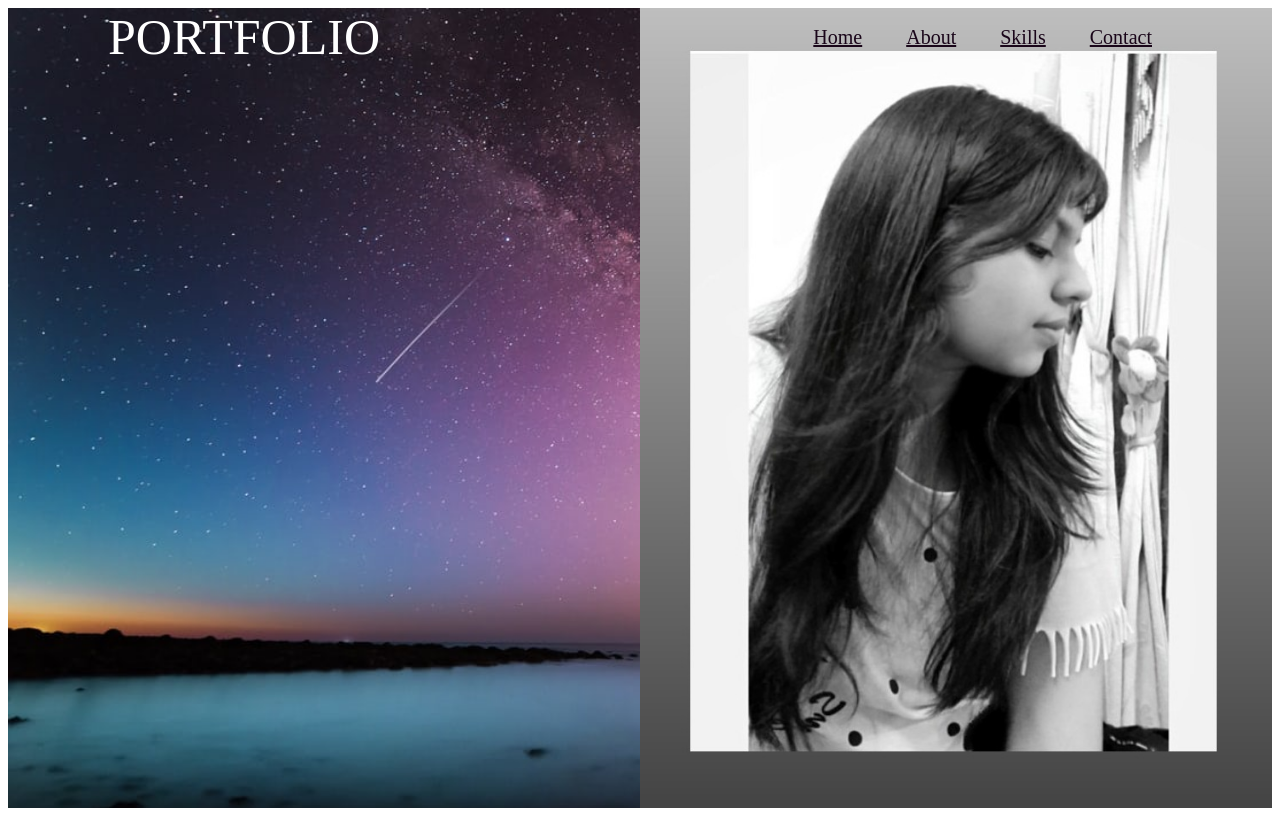
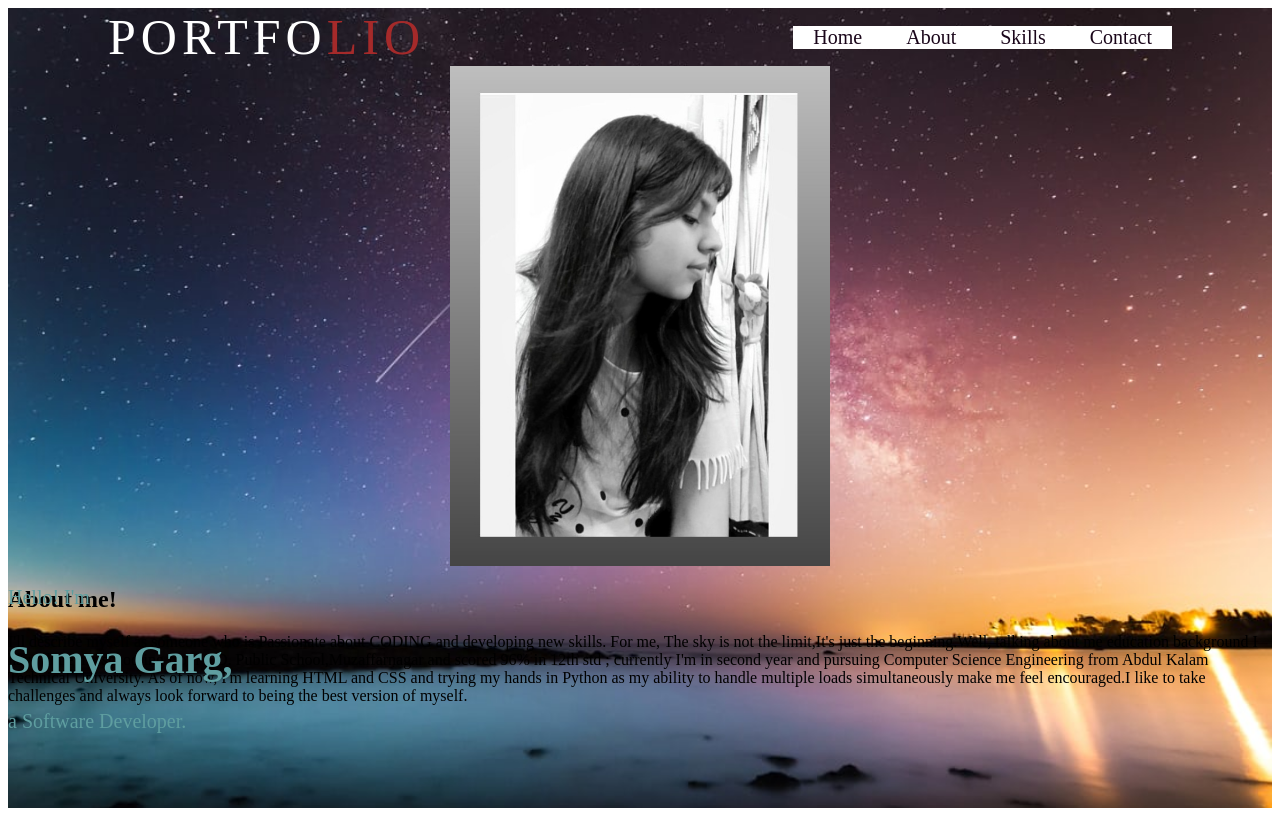
Before and after one commit to SomyaGarg611/Portfolio, a plain HTML site: page portfolio/portfolio.html in a window 1280 px wide. Drawn offline with Linux system fonts and the light colour scheme.

Commit message:
hover added

```diff
--- a/portfolio/portfolio.css
+++ b/portfolio/portfolio.css
@@ -1,8 +1,9 @@
 header{
+    overflow: hidden;
     width: 100%;
     height: 100vh;
-    background: url("img/portfolio.somya.jpg") , url("img/portfolio.background.jpeg");
-    background-size: 50%  100%, cover;
+    background: url("img/portfolio.background.jpeg");
+    background-size: cover;
     background-position: right,center  ;
     background-repeat: no-repeat,no-repeat ;
 }
@@ -10,16 +11,44 @@ header{
     color: white;
     font-size: 50px;
     margin-left: 100px;
+    letter-spacing: 5px;
 }
+
 .menu a{
     color: rgb(26, 6, 26);
     padding: 10px 20px;
     font-size: 20px;
+    text-decoration: none;
 }
 .menu{
     margin-right: 100px ;
+    background: white;
+
 }
 nav{
     align-items: center;
     display: flex;
     justify-content: space-between;
+}
+
+
+#profile-pic{
+    width: 30%;
+    height: 500px;
+    margin: auto;
+    background-image: url(/portfolio/img/portfolio.somya.jpg);
+    background-size: cover;
+    background-repeat: no-repeat;
+     -webkit-filter: blur(0.5px);
+}
+.logo span{
+    color: brown;
+}
+.menu a:hover{
+    background: brown;
+}
+.text{
+    color: cadetblue;
+    font-size: 20px;
+    position: absolute;
+}
--- a/portfolio/portfolio.html
+++ b/portfolio/portfolio.html
@@ -7,7 +7,7 @@
     <body>
         <header>
             <nav>
-                <div class="logo">PORTFOLIO</div>
+                <div class="logo">PORTFO<span>LIO</span></div>
                 <div class="menu">
                    <a href="#">Home</a>
                    <a href="#">About</a>
@@ -16,6 +16,20 @@
 
                 </div>
             </nav>
+            <div id="profile-pic">
+            </div>
+            <div class="text">
+                    <p>Hello! I'm</p>
+                    <h1>Somya Garg,</h1>
+                    <p>a Software Developer.</p>
+            </div>
+            <section id="about">
+                <div class="info">
+                    <h1>About me!</h1>
+                    <p> I'll describe myself as someone who is Passionate about CODING and developing new skills. For me, The sky is not the limit,It's just the beginning.Well, talking about me education background I have done my schooling from S.D. Public School,Muzaffarnagar and scored 96% in 12th std ; currently I'm in second year and pursuing Computer Science Engineering from Abdul Kalam Technical University. As of now, I'm learning HTML and CSS and trying my hands in Python as my ability to handle multiple loads simultaneously make me feel encouraged.I like to take challenges and always look forward to being the best version of myself.</p>
+                </div>
+
+            </section>
         </header>
     </body>
 </html>
```
Also changed, not shown: portfolio/index.html (+4 -4 lines), inhfjgk.css (deleted).
